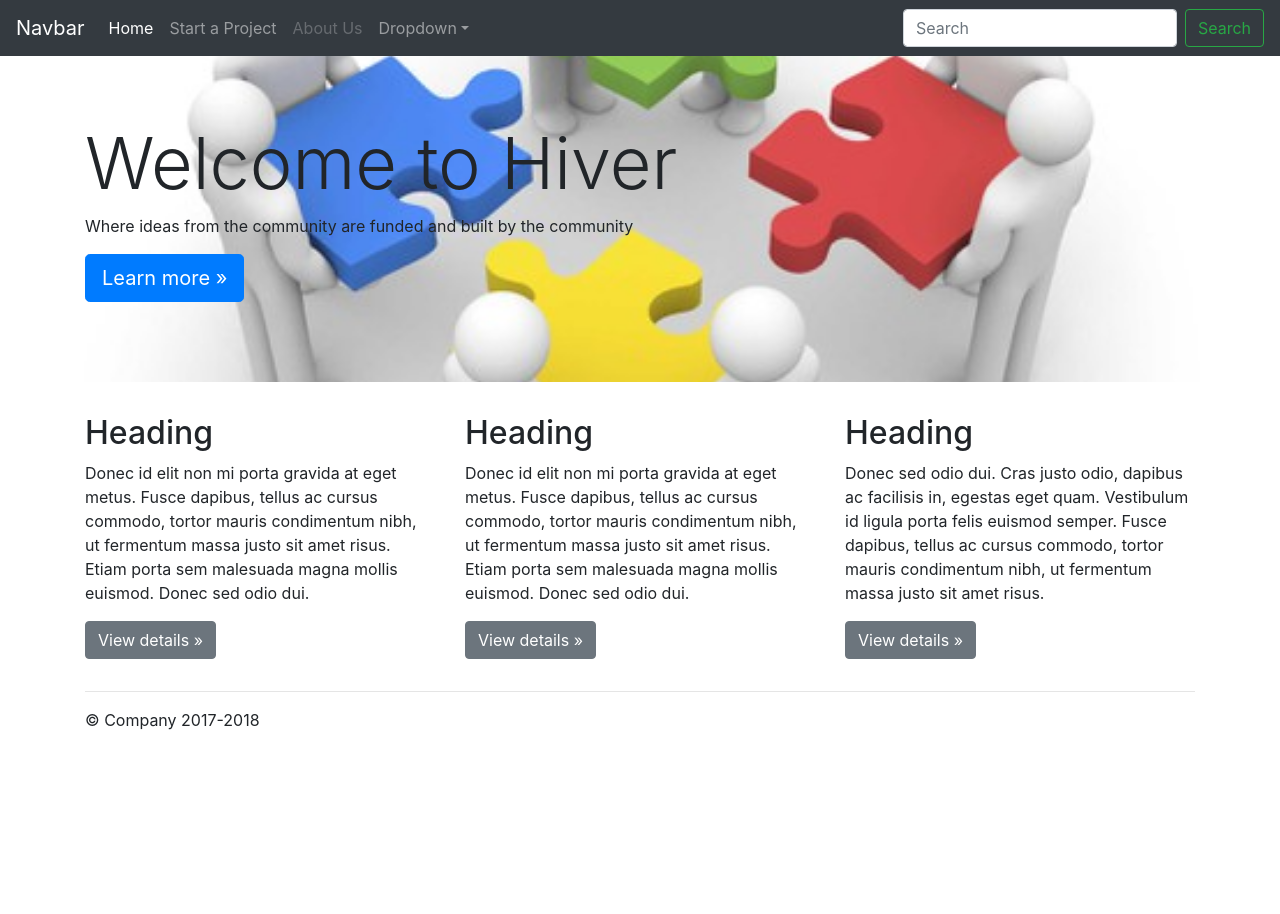
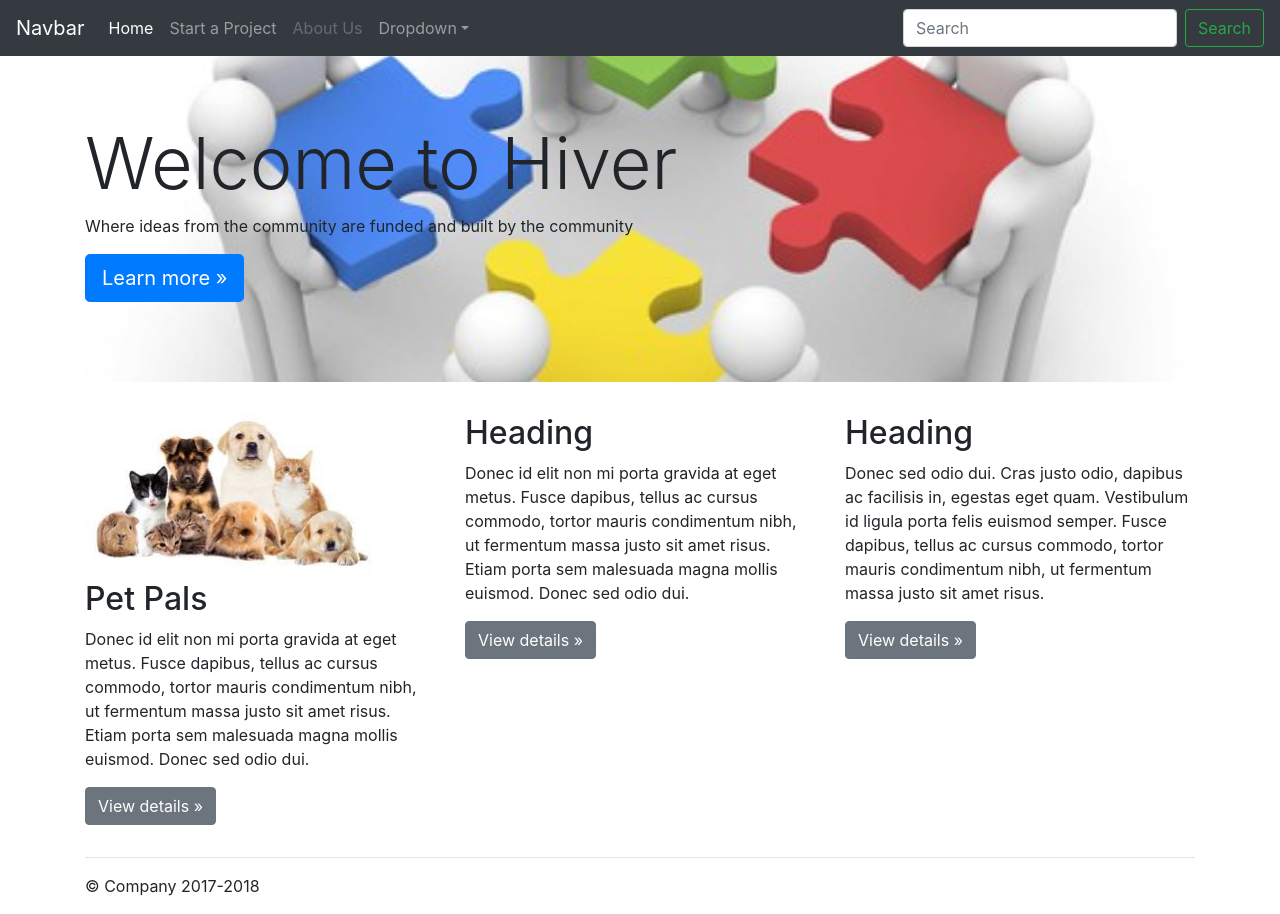
Before and after one commit to ianboru/bootstrapTemplate, a website: page index.html in a window 1280 px wide. Before the commit the page ends 800 px from the top, so only its background shows below. Drawn offline with nearby package versions, Linux system fonts and the light colour scheme.

Commit message:
Miklas - fixed animals merge

```diff
--- a/index.html
+++ b/index.html
@@ -54,14 +54,14 @@
                 <h1 class="display-3">Welcome to Hiver</h1>
                 <p>Where ideas from the community are funded and built by the community</p>
                 <p><a class="btn btn-primary btn-lg" href="#" role="button">Learn more &raquo;</a></p>
-
             </div>
           </div>
       <div class="container">
         <!-- Example row of columns -->
         <div class="row">
           <div class="col-md-4">
-                    <h2>Heading</h2>
+            <img src="img/animals.jpeg" class="img-fluid" alt="Cute animals kittens puppies etc">
+            <h2>Pet Pals</h2>
             <p>Donec id elit non mi porta gravida at eget metus. Fusce dapibus, tellus ac cursus commodo, tortor mauris condimentum nibh, ut fermentum massa justo sit amet risus. Etiam porta sem malesuada magna mollis euismod. Donec sed odio dui. </p>
             <p><a class="btn btn-secondary" href="#" role="button">View details &raquo;</a></p>
           </div>
```
Lines whose indentation alone changed are shown as unchanged.
